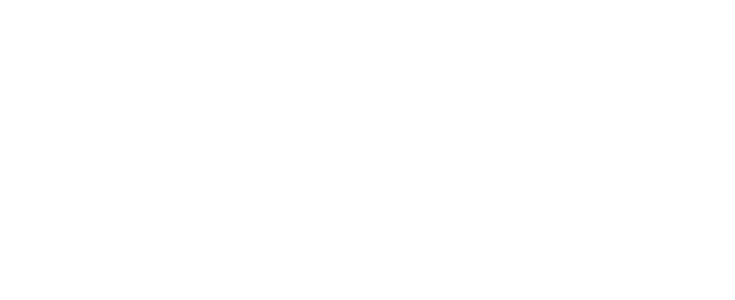
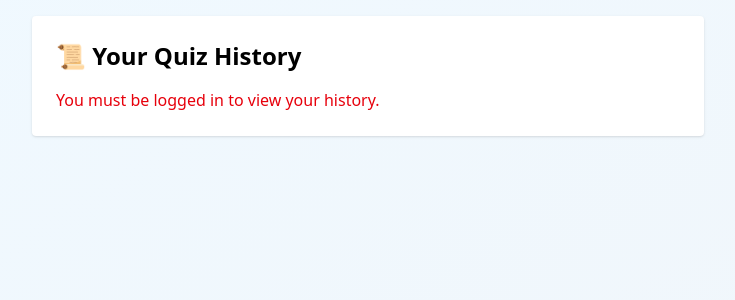
Before and after one commit to carinotj19/BrainyBox, a React (Vite) app: page /history in a window 1280 px wide. Before the commit this address had no page. Shown: the top 300 px of the page, without its empty margins (272-1007 px from the left). Built offline with nearby package versions, Linux system fonts and the light colour scheme.

Commit message:
History Result Page

```diff
--- a/src/App.jsx
+++ b/src/App.jsx
@@ -4,6 +4,7 @@
 import Homepage from './pages/Homepage';
 import Loginpage from "./pages/Loginpage";
 import Registerpage from "./pages/Registerpage";
+import Historypage from "./pages/Historypage";
 
 function App() {
   return (
@@ -12,6 +13,7 @@
       <Route path="/quiz" element={<Quizpage />} />
       <Route path="/login" element={<Loginpage />} />
       <Route path="/register" element={<Registerpage />} />
+      <Route path="/history" element={<Historypage />} />
     </Routes>
   );
 }
--- /dev/null
+++ b/src/pages/Historypage.jsx
@@ -0,0 +1,51 @@
+import { useEffect, useState } from "react";
+import axios from "axios";
+
+function HistoryPage() {
+  const [results, setResults] = useState([]);
+  const [error, setError] = useState("");
+
+  useEffect(() => {
+    const token = localStorage.getItem("token");
+    if (!token) {
+      setError("You must be logged in to view your history.");
+      return;
+    }
+
+    axios.get("http://localhost:4000/api/results/my", {
+      headers: { Authorization: `Bearer ${token}` }
+    })
+    .then((res) => setResults(res.data))
+    .catch(() => setError("Failed to load results."));
+  }, []);
+
+  return (
+    <div className="min-h-screen bg-gradient-to-br from-sky-50 to-slate-100 p-4">
+      <div className="max-w-2xl mx-auto bg-white p-6 rounded shadow">
+        <h1 className="text-2xl font-bold mb-4">📜 Your Quiz History</h1>
+
+        {error && <p className="text-red-600">{error}</p>}
+
+        {!error && results.length === 0 && (
+          <p className="text-gray-600">No results yet.</p>
+        )}
+
+        <ul className="space-y-3">
+          {results.map((r, i) => (
+            <li key={i} className="border rounded p-3">
+              <div className="flex justify-between text-sm">
+                <span className="font-medium text-blue-700">
+                  {r.category} · {r.difficulty}
+                </span>
+                <span className="text-gray-500">{new Date(r.date).toLocaleString()}</span>
+              </div>
+              <p className="mt-1">Score: <strong>{r.score}/{r.total}</strong></p>
+            </li>
+          ))}
+        </ul>
+      </div>
+    </div>
+  );
+}
+
+export default HistoryPage;
--- a/src/pages/Homepage.jsx
+++ b/src/pages/Homepage.jsx
@@ -114,6 +114,14 @@
         ) : (
           <div className="text-sm text-center text-gray-700">
             Logged in as <span className="font-medium">{user.username}</span>.{" "}
+            <div className="flex justify-center">
+              <Link
+                to="/history"
+                className="text-blue-600 hover:underline text-sm flex items-center gap-1 mt-2"
+              >
+                <span>📜</span> View My Quiz History
+              </Link>
+            </div>
             <button
               className="text-red-600 hover:underline ml-1"
               onClick={() => {
```
